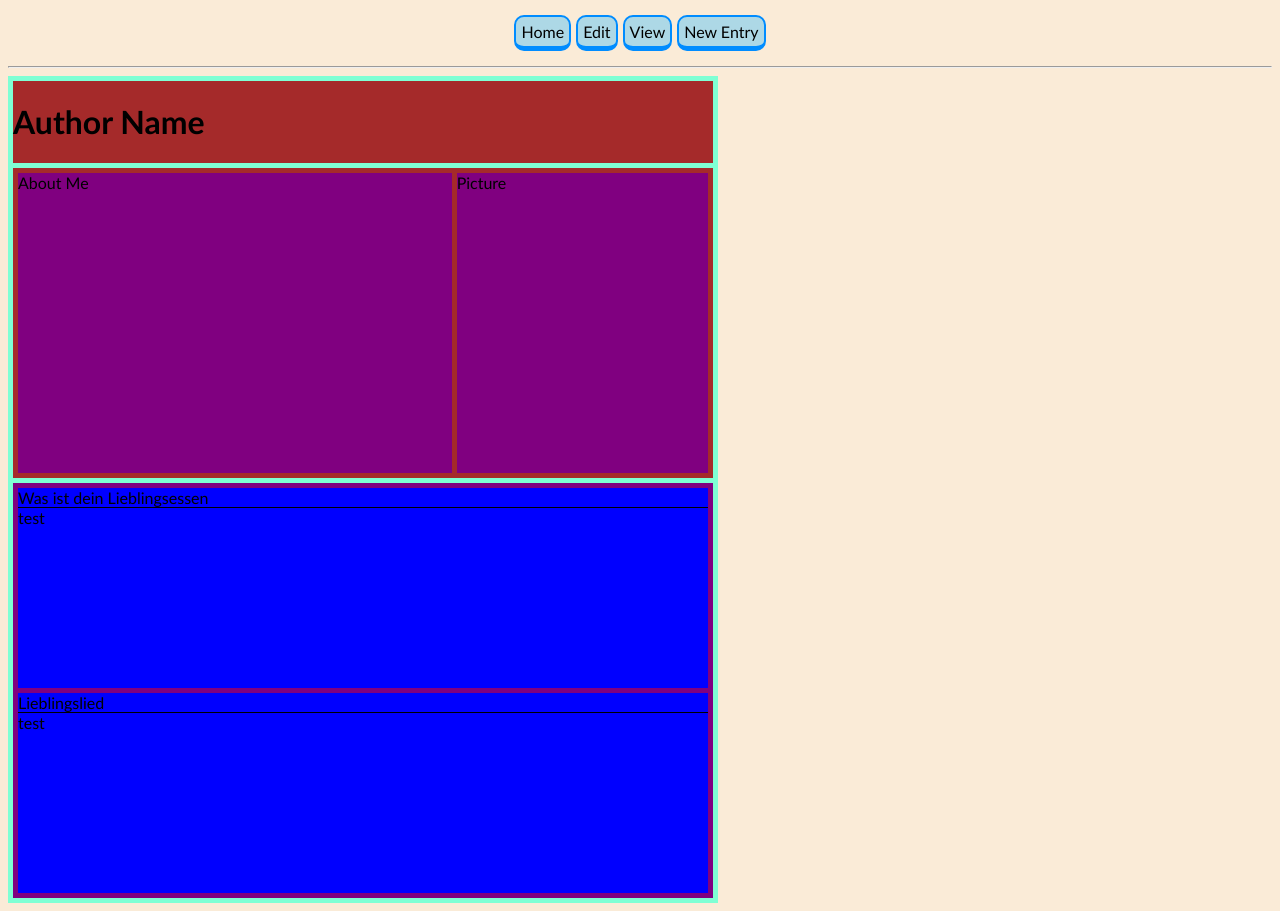
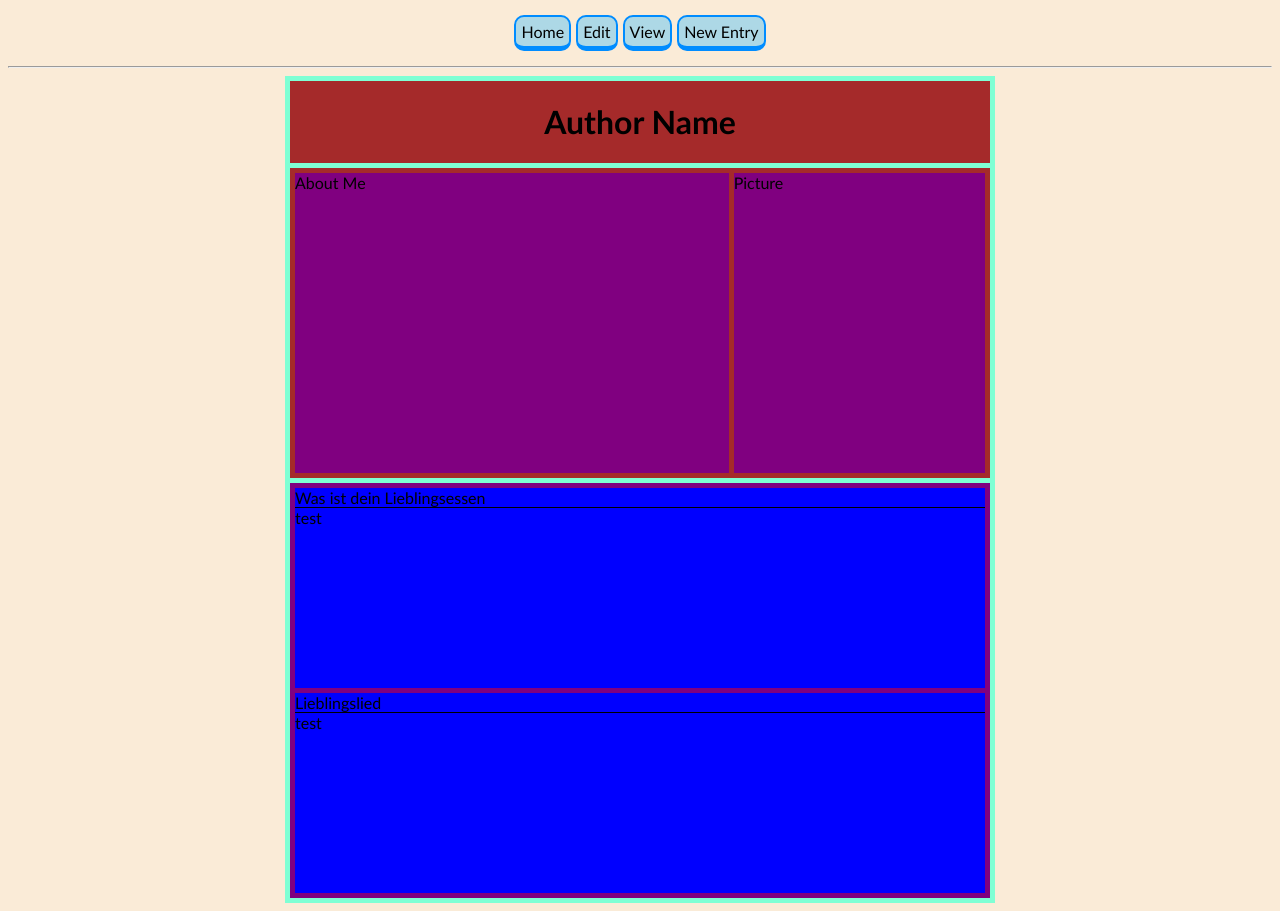
Before and after one commit to simonkuhlo/freundebuch_testing, a Django app: page /1/view/entry/74 in a window 1280 px wide. Run offline with Django 4.2, Linux system fonts and the light colour scheme; data comes from the database, SQL or seed files in the repository; both versions use the stored data as it was after the commit.

Commit message:
style entry view

```diff
--- a/app_read/templates/app_read/view_entry.html
+++ b/app_read/templates/app_read/view_entry.html
@@ -5,6 +5,7 @@
 {% load static %}
 <link rel='stylesheet' type='text/css' media='screen' href="{% static 'styles/app_read/[AS]view_entry.css' %}">
 
+<div class="e_container_main">
     <div class="fc fc_column fc_standard e_main">
         <div class="e_author_name">
             <h1>
@@ -31,5 +32,6 @@
             {% endfor %}
         </div>
     </div>
+</div>
 
 {% endblock %}
--- a/static/styles/app_read/[AS]view_entry.css
+++ b/static/styles/app_read/[AS]view_entry.css
@@ -6,15 +6,22 @@ e = entry
 This file contains all special styling for the single entry view
 */
 
+.e_container_main{
+    display: flex;
+    flex-direction: row;
+    justify-content: center;
+}
+
 .e_main{
     background-color: aquamarine;
     max-width: 700px;
+    width: 100%;
     height: 100%;
-    padding: 5px;
 }
 
 .e_author_name{
     background-color: brown;
+    text-align: center;
 }
 
 .e_conatiner_info{
```
Also changed, not shown: db.sqlite3. Lines whose indentation alone changed are shown as unchanged.
